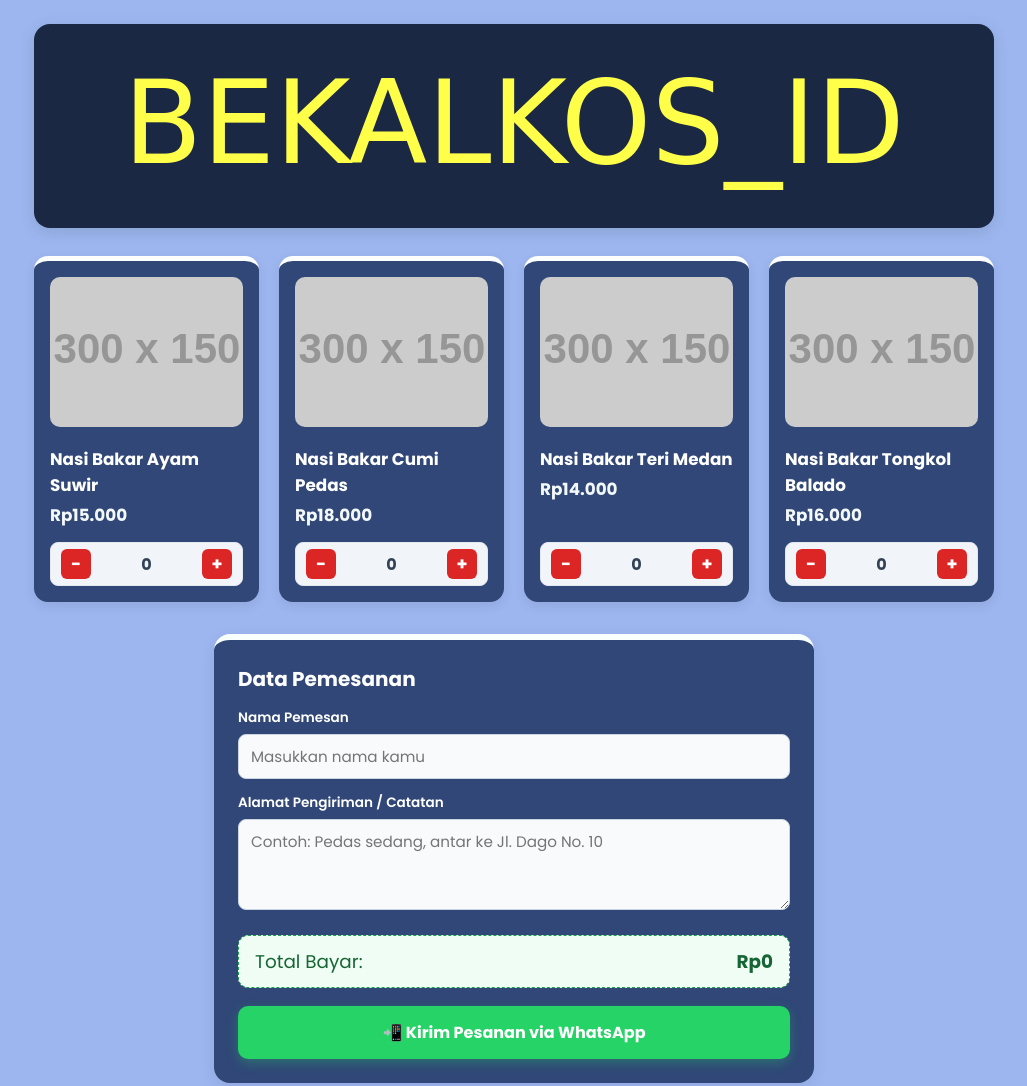
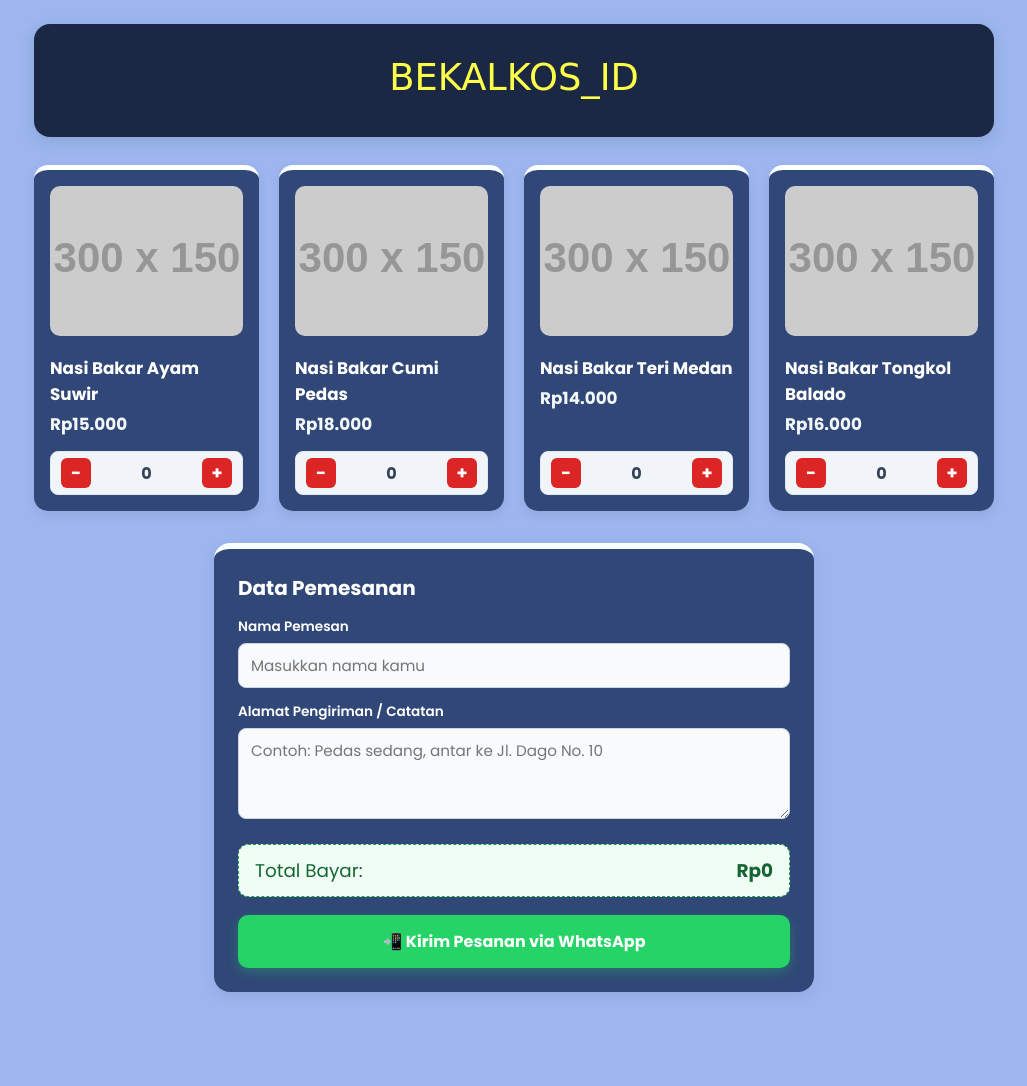
Before and after one commit to umayyy13/nasi-bakar, a plain HTML site: page index.html in a window 1280 px wide. Shown: the whole page, without its empty margins (126-1153 px from the left). After the commit the page ends 1040 px from the top, so only its background shows below. Drawn offline with Linux system fonts and the light colour scheme; placeholder pictures from the web are drawn by us; a web font is replaced by a local one.

Commit message:
first commit

```diff
--- a/style.css
+++ b/style.css
@@ -26,12 +26,14 @@ header {
 header h1 {
   /* Menggunakan font Playwrite AU SA Guides khusus untuk BEKALKOS_ID */
   font-family: 'Playwrite AU SA Guides', cursive;
-  font-size: 7.2rem;
-  font-weight: 400; /* Font ini umumnya optimal di berat normal/400 */
+
+  /* Diubah dari 7.2rem menjadi ukuran yang proporsional dan responsif */
+  font-size: clamp(1.5rem, 4vw, 2.3rem);
+
+  font-weight: 400;
   margin-bottom: 6px;
-  color: #ffff49;
+  color: #ffff49; /* Warna kuning cerah Anda */
 }
-
 header p {
   color: #e2e8f0;
   font-size: 0.95rem;
```
